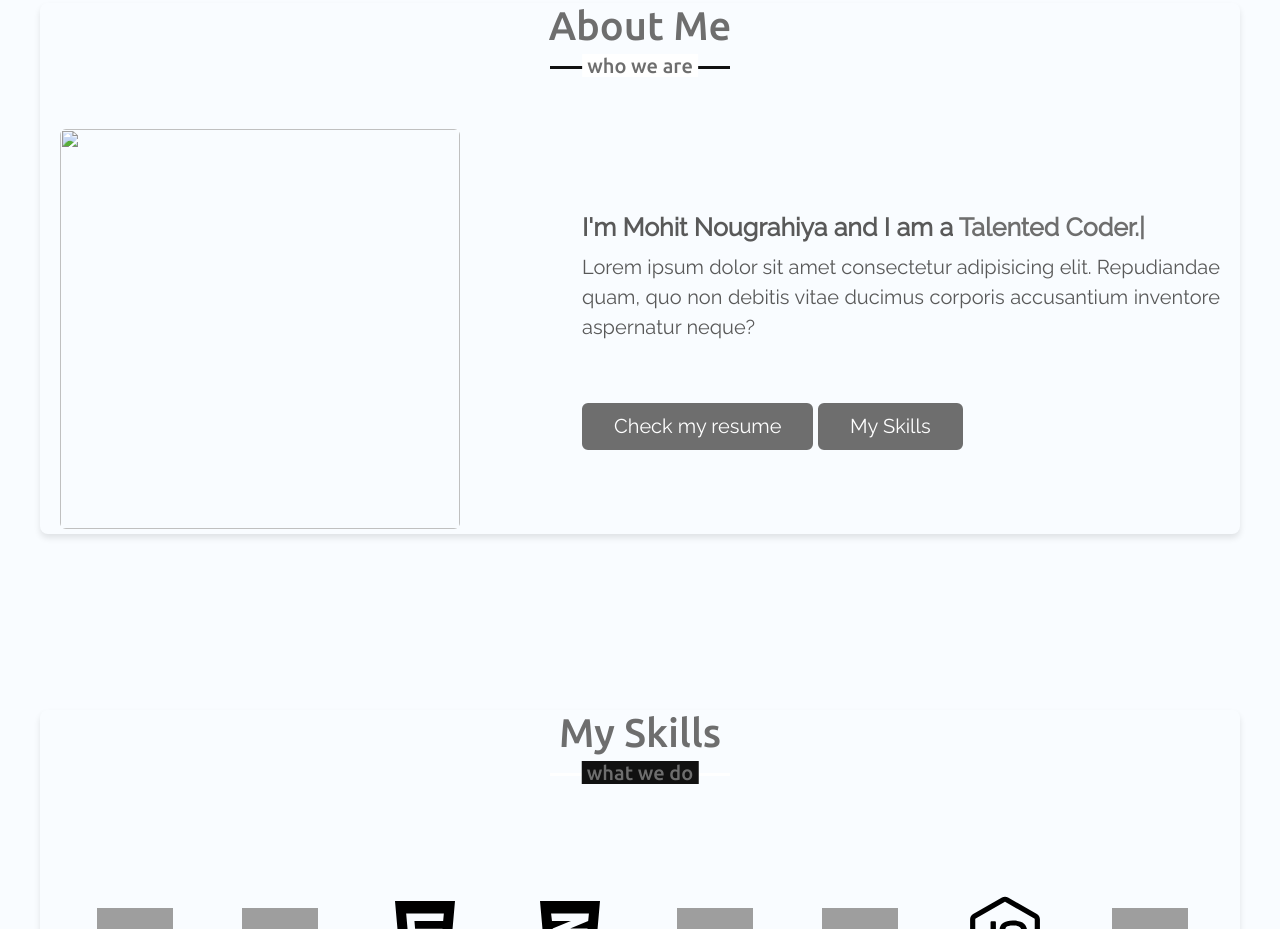
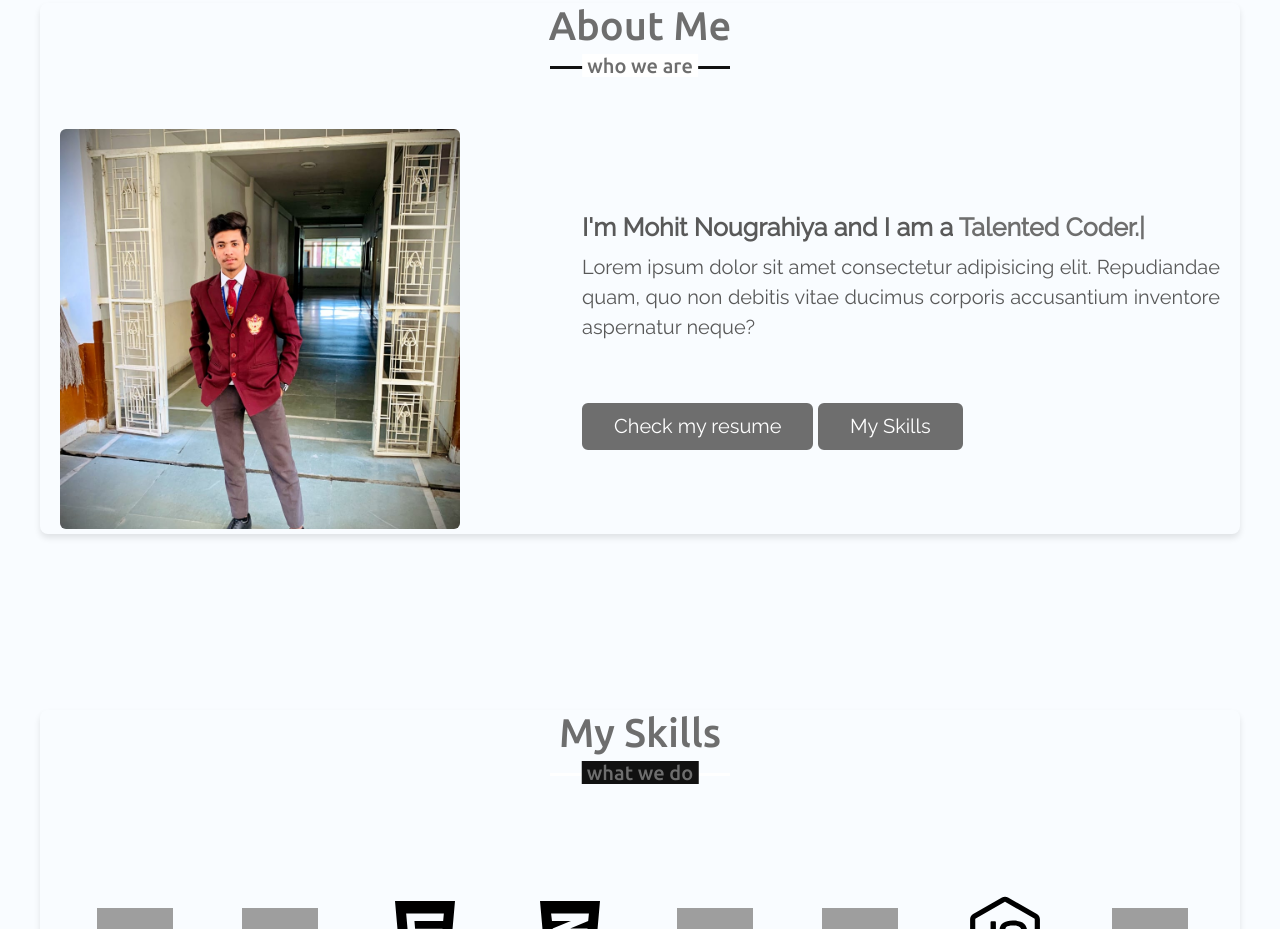
Before and after one commit to Master-mohit/done-personal, a plain HTML site: page index.html in a window 1280 px wide. Shown: the part 1697-2626 px from the top of the page. Drawn offline with nearby package versions, Linux system fonts and the light colour scheme; grey boxes are pictures that could not be loaded.

Commit message:
Update index.html

```diff
--- a/index.html
+++ b/index.html
@@ -83,7 +83,7 @@
             <h2 class="title">About Me</h2>
             <div class="about-content">
                 <div class="column left">
-                  <a href="#"><img src="Media/WhatsApp Image 2024-05-15 at 01.59.48_500b233b.jpg" alt=""></a>
+                  <a href="#"><img src="WhatsApp Image 2024-05-15 at 01.59.48_500b233b.jpg" alt=""></a>
                 </div>
                 <div class="column right">
                     <div class="text">I'm Mohit Nougrahiya and I am a <span class="typing-2"></span></div>
```
